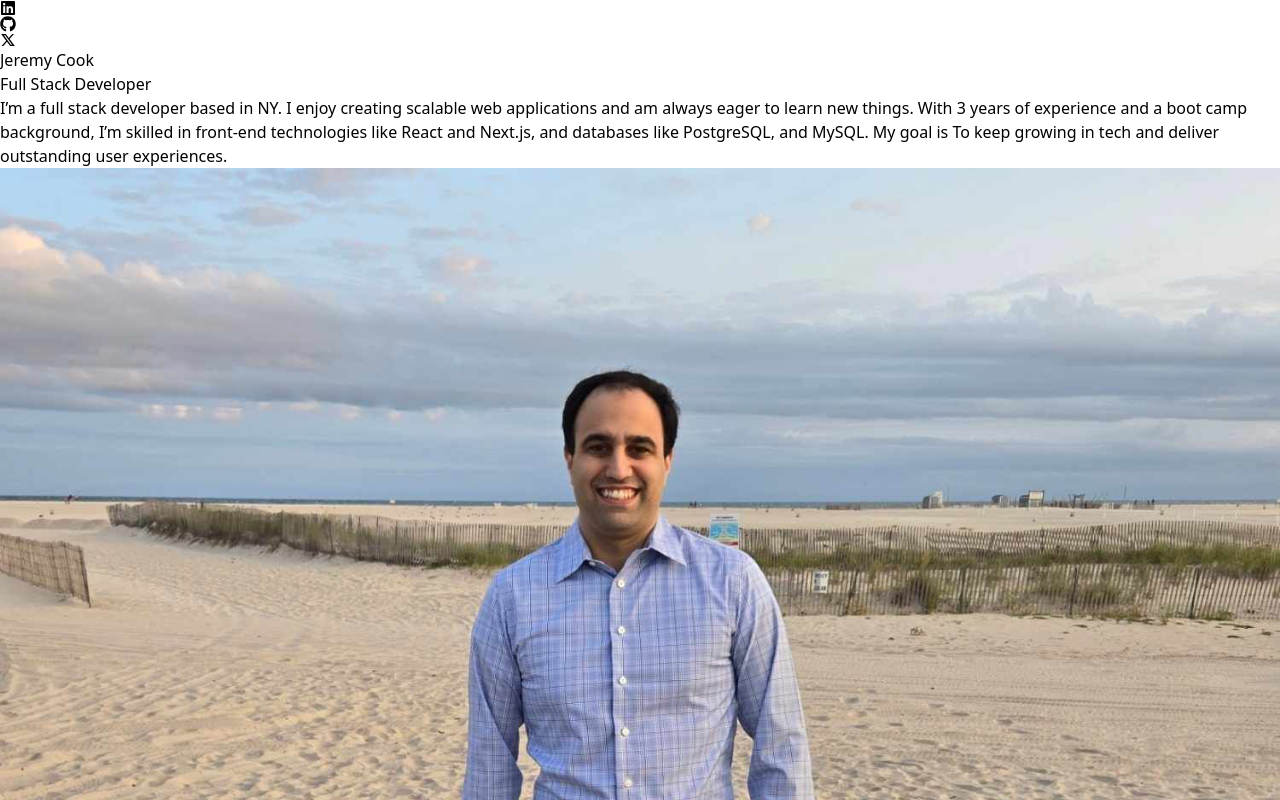
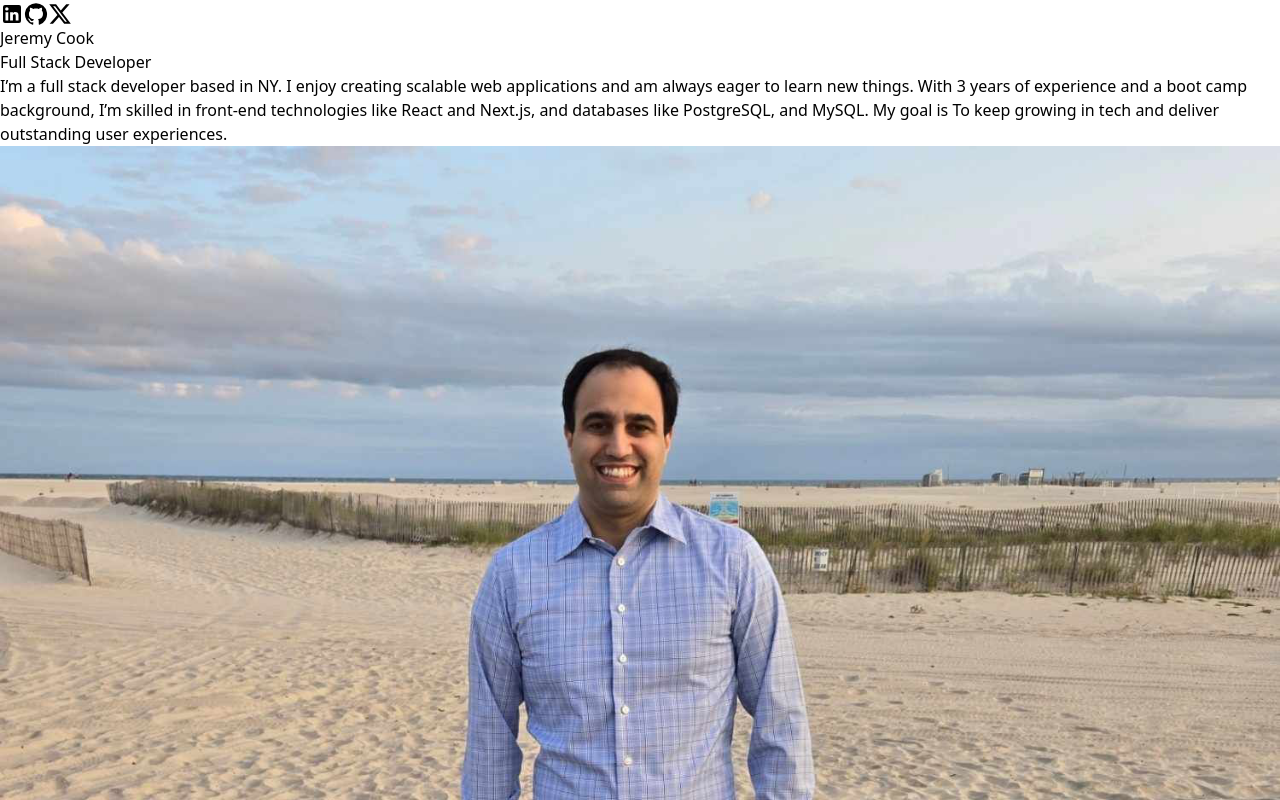
Before and after one commit to JC00K/JC00K.github.io, a React (Vite) app: page / in a window 1280 px wide. Shown: the top 800 px of the page. Built offline with nearby package versions, Linux system fonts and the light colour scheme.

Commit message:
Moved experience and projects to be featured more prominently

```diff
--- a/package.json
+++ b/package.json
@@ -12,6 +12,7 @@
   "dependencies": {
     "@emotion/react": "^11.13.3",
     "@emotion/styled": "^11.13.0",
+    "@mui/icons-material": "^6.0.2",
     "@mui/material": "^6.0.2",
     "framer-motion": "^11.4.0",
     "react": "^18.3.1",
--- a/src/App.jsx
+++ b/src/App.jsx
@@ -14,10 +14,10 @@
       <div className="container mx-auto px-8">
         <Navbar />
         <Hero />
-        <About />
-        <Technologies />
         <Experience />
         <Projects />
+        <Technologies />
+        <About />
       </div>
     </div>
   );
--- a/src/components/Navbar.jsx
+++ b/src/components/Navbar.jsx
@@ -1,6 +1,6 @@
-import { FaLinkedin } from "react-icons/fa";
-import { FaGithub } from "react-icons/fa";
-import { RiTwitterXLine } from "react-icons/ri";
+import LinkedInIcon from "@mui/icons-material/LinkedIn";
+import GitHubIcon from "@mui/icons-material/GitHub";
+import XIcon from "@mui/icons-material/X";
 
 const Navbar = () => {
   return (
@@ -8,13 +8,13 @@
       <div className="flex items-center text-2xl"></div>
       <div className="m-8 flex items-center justify-center gap-4 text-2xl">
         <a href="https://www.linkedin.com/in/jeremycook1/" target="_blank">
-          <FaLinkedin />
+          <LinkedInIcon />
         </a>
         <a href="https://github.com/JC00K" target="_blank">
-          <FaGithub />
+          <GitHubIcon />
         </a>
         <a href="https://x.com/JC00KCS" target="_blank">
-          <RiTwitterXLine />
+          <XIcon />
         </a>
       </div>
     </nav>
```
Also changed, not shown: 1 other file (tests, documents, lock files or other folders).
